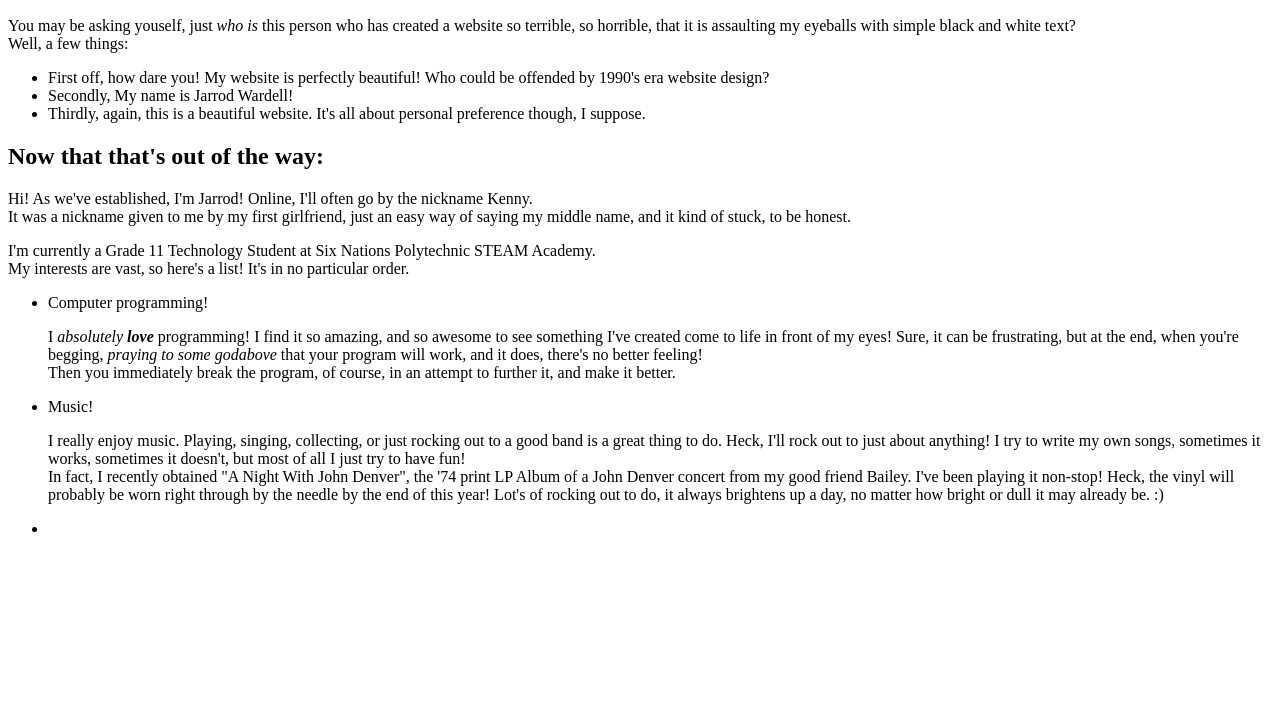
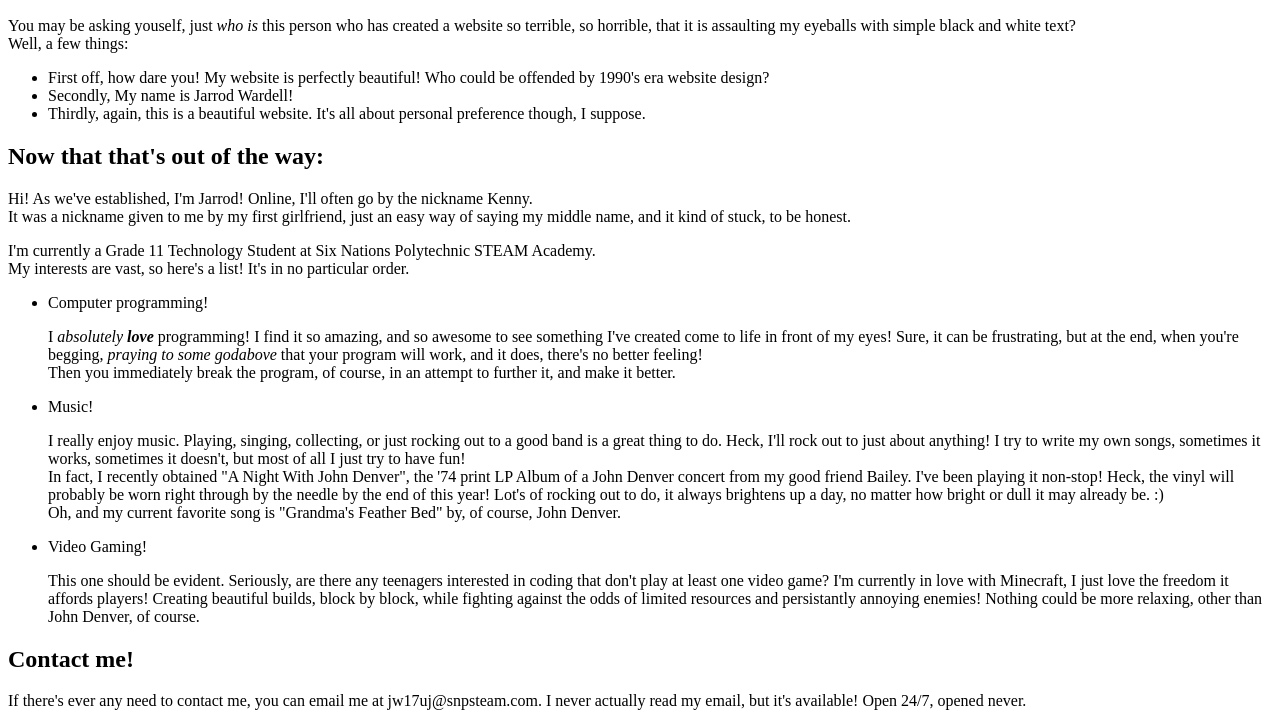
Before and after one commit to JarrodWardell/HTML-Code-Class, a plain HTML site: page Portfolio.html in a window 1280 px wide. Shown: the part 110-836 px from the top of the page. Before the commit the page ends 800 px from the top, so only its background shows below. Drawn offline with Linux system fonts and the light colour scheme.

Commit message:
Finished HTML part of project

```diff
--- a/Portfolio.html
+++ b/Portfolio.html
@@ -9,19 +9,21 @@
   <body>
     <h1>Who is Jerd?</h1>
     <h2>To begin with:</h2>
-    <p>You may be asking youself, just <i>who is</i> this person who has created a website so terrible, so horrible, that it is assaulting my eyeballs with simple black and white text? <br/>Well, a few things:</p>
+    <p>You may be asking youself, just <i>who is</i> this person who has created a website so terrible, so horrible, that it is assaulting my eyeballs with simple black and white text? <br />Well, a few things:</p>
     <ul>
       <li>First off, how dare you! My website is perfectly beautiful! Who could be offended by 1990's era website design?</li>
       <li>Secondly, My name is Jarrod Wardell!</li>
       <li>Thirdly, again, this is a beautiful website. It's all about personal preference though, I suppose.</li>
     </ul>
     <h2>Now that that's out of the way:</h2>
-    <p>Hi! As we've established, I'm Jarrod! Online, I'll often go by the nickname Kenny.<br/> It was a nickname given to me by my first girlfriend, just an easy way of saying my middle name, and it kind of stuck, to be honest.</p>
-    <p>I'm currently a Grade 11 Technology Student at Six Nations Polytechnic STEAM Academy.<br/>My interests are vast, so here's a list! It's in no particular order.</p>
+    <p>Hi! As we've established, I'm Jarrod! Online, I'll often go by the nickname Kenny.<br /> It was a nickname given to me by my first girlfriend, just an easy way of saying my middle name, and it kind of stuck, to be honest.</p>
+    <p>I'm currently a Grade 11 Technology Student at Six Nations Polytechnic STEAM Academy.<br />My interests are vast, so here's a list! It's in no particular order.</p>
     <ul>
-      <li>Computer programming!<p>I <i>absolutely <b>love</b></i> programming! I find it so amazing, and so awesome to see something I've created come to life in front of my eyes! Sure, it can be frustrating, but at the end, when you're begging, <i>praying to some godabove</i> that your program will work, and it does, there's no better feeling!<br/>Then you immediately break the program, of course, in an attempt to further it, and make it better.</p></li>
-      <li>Music!<p>I really enjoy music. Playing, singing, collecting, or just rocking out to a good band is a great thing to do. Heck, I'll rock out to just about anything! I try to write my own songs, sometimes it works, sometimes it doesn't, but most of all I just try to have fun!<br/>In fact, I recently obtained "A Night With John Denver", the '74 print LP Album of a John Denver concert from my good friend Bailey. I've been playing it non-stop! Heck, the vinyl will probably be worn right through by the needle by the end of this year! Lot's of rocking out to do, it always brightens up a day, no matter how bright or dull it may already be. :)</p></li>
-      <li></li>
+      <li>Computer programming!<p>I <i>absolutely <b>love</b></i> programming! I find it so amazing, and so awesome to see something I've created come to life in front of my eyes! Sure, it can be frustrating, but at the end, when you're begging, <i>praying to some godabove</i> that your program will work, and it does, there's no better feeling!<br />Then you immediately break the program, of course, in an attempt to further it, and make it better.</p></li>
+      <li>Music!<p>I really enjoy music. Playing, singing, collecting, or just rocking out to a good band is a great thing to do. Heck, I'll rock out to just about anything! I try to write my own songs, sometimes it works, sometimes it doesn't, but most of all I just try to have fun!<br />In fact, I recently obtained "A Night With John Denver", the '74 print LP Album of a John Denver concert from my good friend Bailey. I've been playing it non-stop! Heck, the vinyl will probably be worn right through by the needle by the end of this year! Lot's of rocking out to do, it always brightens up a day, no matter how bright or dull it may already be. :)<br />Oh, and my current favorite song is "Grandma's Feather Bed" by, of course, John Denver.</p></li>
+      <li>Video Gaming!<p>This one should be evident. Seriously, are there any teenagers interested in coding that don't play at least one video game? I'm currently in love with Minecraft, I just love the freedom it affords players! Creating beautiful builds, block by block, while fighting against the odds of limited resources and persistantly annoying enemies! Nothing could be more relaxing, other than John Denver, of course.</p></li>
     </ul>
+    <h2>Contact me!</h2>
+    <p>If there's ever any need to contact me, you can email me at jw17uj@snpsteam.com. I never actually read my email, but it's available! Open 24/7, opened never.</p>
   </body>
 </html>
```
